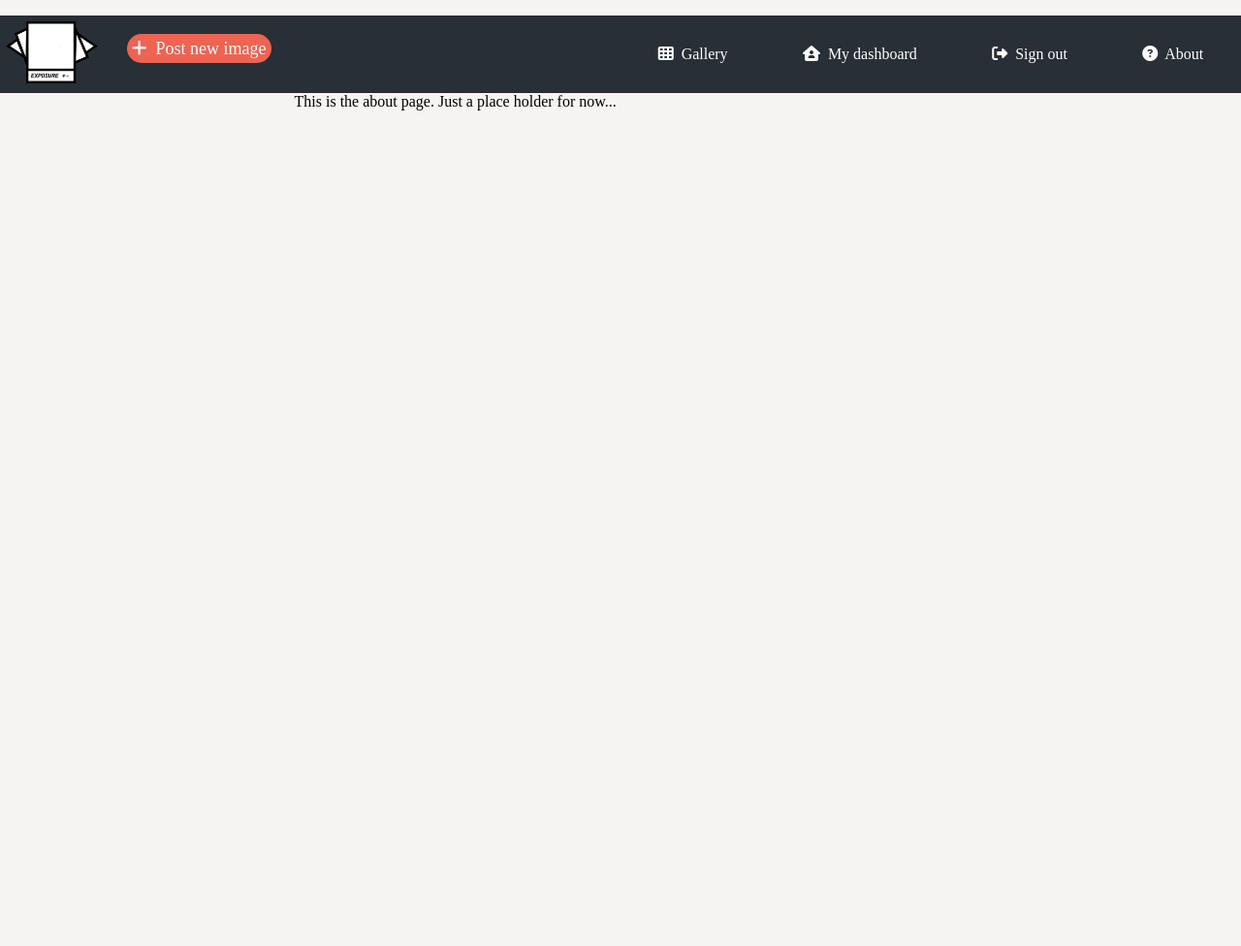
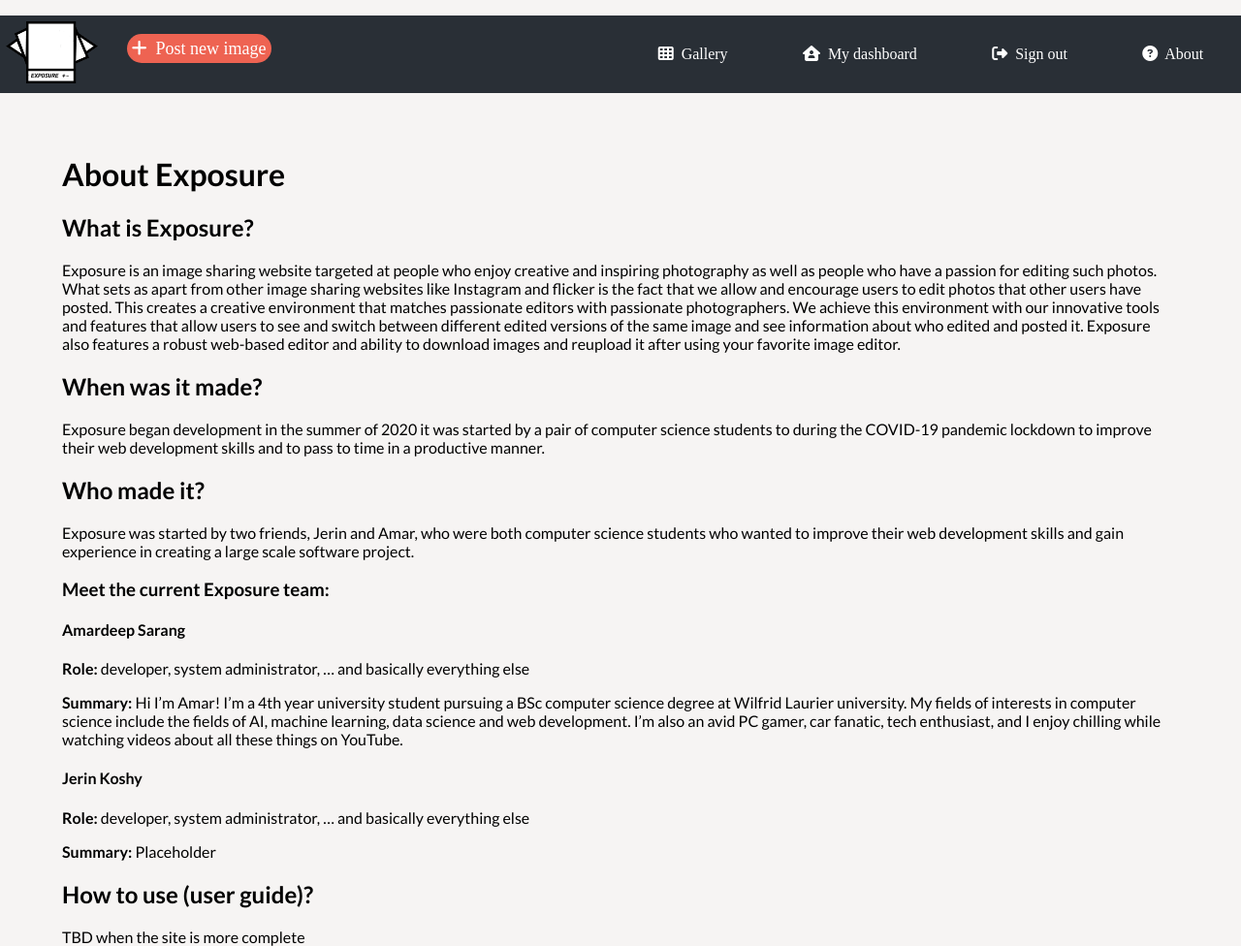
Before and after one commit to AmardeepSarang/Exposure, a PHP site: page /about.html in a window 1280 px wide. Shown: the whole page at 97% size. Before the commit the page ends 114 px from the top, so only its background shows below. Run offline with PHP 8.4, Linux system fonts and the light colour scheme; some libraries are stand-ins or nearby versions.

Commit message:
did html for about page

```diff
--- a/about.html
+++ b/about.html
@@ -4,10 +4,11 @@
 <head>
     <meta charset="utf-8">
     <meta name="viewport" content="width=device-width, initial-scale=1.0">
-    <title>Image Detail</title>
+    <title>About</title>
     <link href="css/style.css" rel="stylesheet">
     <script src="https://kit.fontawesome.com/57c4c79ee8.js" crossorigin="anonymous"></script>
     <link href="https://fonts.googleapis.com/css2?family=Permanent+Marker&display=swap" rel="stylesheet">
+    <link href="https://fonts.googleapis.com/css2?family=Lato:ital,wght@0,400;0,700;1,300&display=swap" rel="stylesheet">
     <script src="https://ajax.googleapis.com/ajax/libs/jquery/3.5.1/jquery.min.js"></script>
     <script src="https://maxcdn.bootstrapcdn.com/bootstrap/3.4.1/js/bootstrap.min.js"></script>
 </head>
@@ -37,6 +38,41 @@
         </ul>
     </nav>
 
-This is the about page.
-Just a place holder for now...
+<div class="about-body">
+    <h1>About Exposure</h1>
+    <section>
+    <h2>What is Exposure?</h2>
+    <p>Exposure is an image sharing website targeted at people who enjoy creative and inspiring photography as well as people who have a passion for editing such photos. What sets as apart from other image sharing websites like Instagram and flicker is the fact that we allow and encourage users to edit photos that other users have posted. This creates a creative environment that matches passionate editors with passionate photographers. We achieve this environment with our innovative tools and features that allow users to see and switch between different edited versions of the same image and see information about who edited and posted it. Exposure also features a robust web-based editor and ability to download images and reupload it after using your favorite image editor.
+    </p>
+</section>
+<section>
+    <h2>When was it made?</h2>
+    <p>Exposure began development in the summer of 2020 it was started by a pair of computer science students to during the COVID-19 pandemic lockdown to improve their web development skills and to pass to time in a productive manner.
+    </p>
+</section>
+<section>
+    <h2>Who made it?</h2>
+    <p>Exposure was started by two friends, Jerin and Amar, who were both  computer science students who wanted to improve their web development skills and gain experience in creating a large scale software project.
+    </p>
+
+    <h3>Meet the current Exposure team:</h3>
+    <article>
+    <h4>Amardeep Sarang</h4>
+    <p><b>Role: </b> developer, system administrator, … and basically everything else </p>
+    <p><b>Summary: </b> Hi I’m Amar! I’m a 4th year university student pursuing a BSc computer science degree at Wilfrid Laurier university. My fields of interests in computer science include the fields of AI, machine learning, data science and web development. I’m also an avid PC gamer, car fanatic, tech enthusiast, and I enjoy chilling while watching videos about all these things on YouTube.</p>
+</article>
+
+<article>
+    <h4>Jerin Koshy </h4>
+    <p><b>Role: </b> developer, system administrator, … and basically everything else </p>
+    <p><b>Summary: </b> Placeholder</p>
+</article>
+
+
+</section>
+<section>
+    <h2>How to use (user guide)?</h2>
+    <p>TBD when the site is more complete</p>
+</section>
+</div>
 </body>
--- a/css/style.css
+++ b/css/style.css
@@ -689,5 +689,11 @@ background: linear-gradient(0deg, rgba(238,99,82,0.7898688580482416) 0%, rgba(47
     content: "";
     display: table;
     clear: both;
+  }
+  /*/////////////////////////////////////////////////////////////////////////*/
+  /*About page*/
 
-  /*/////////////////////////////////////////////////////////////////////////*/
+  .about-body{
+    margin: 5%;
+    font-family: 'Lato', sans-serif;
+  }
```
Also changed, not shown: notes/about_writeup.txt (added, +22 -0 lines).
